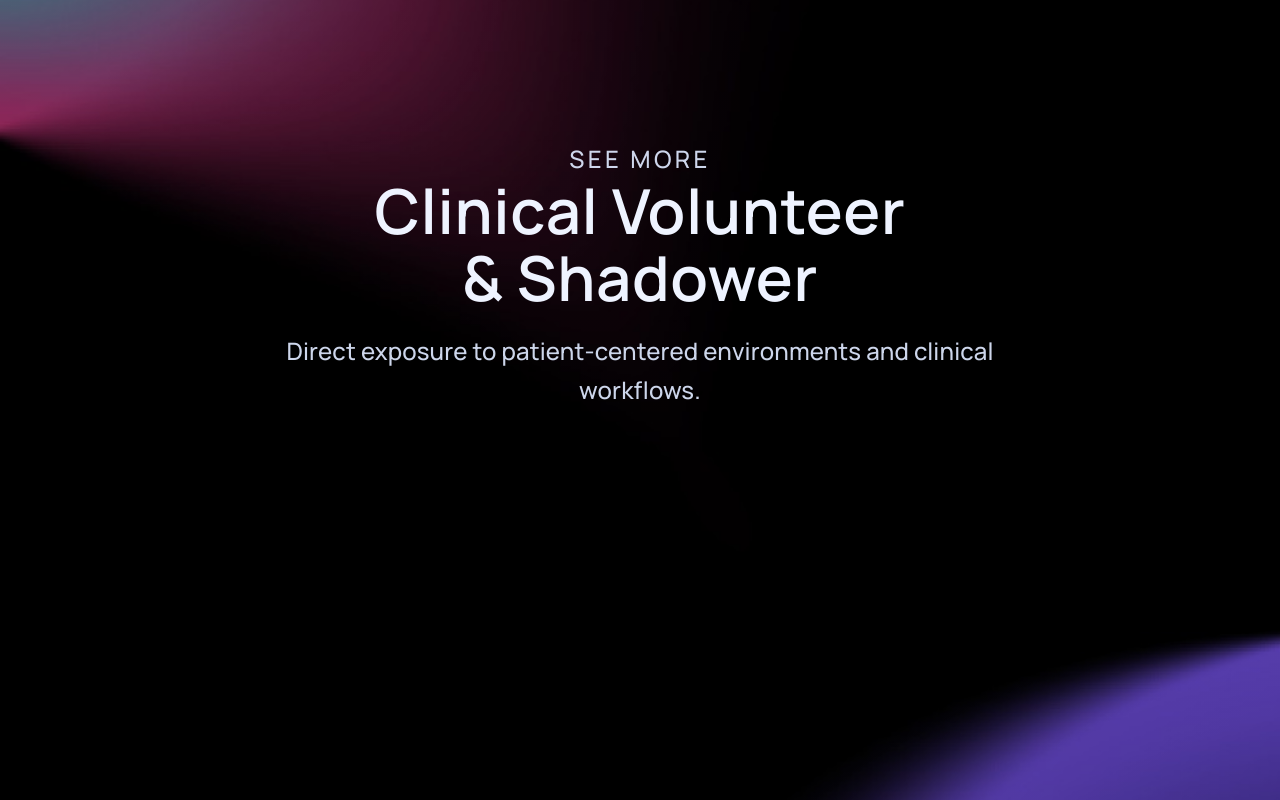
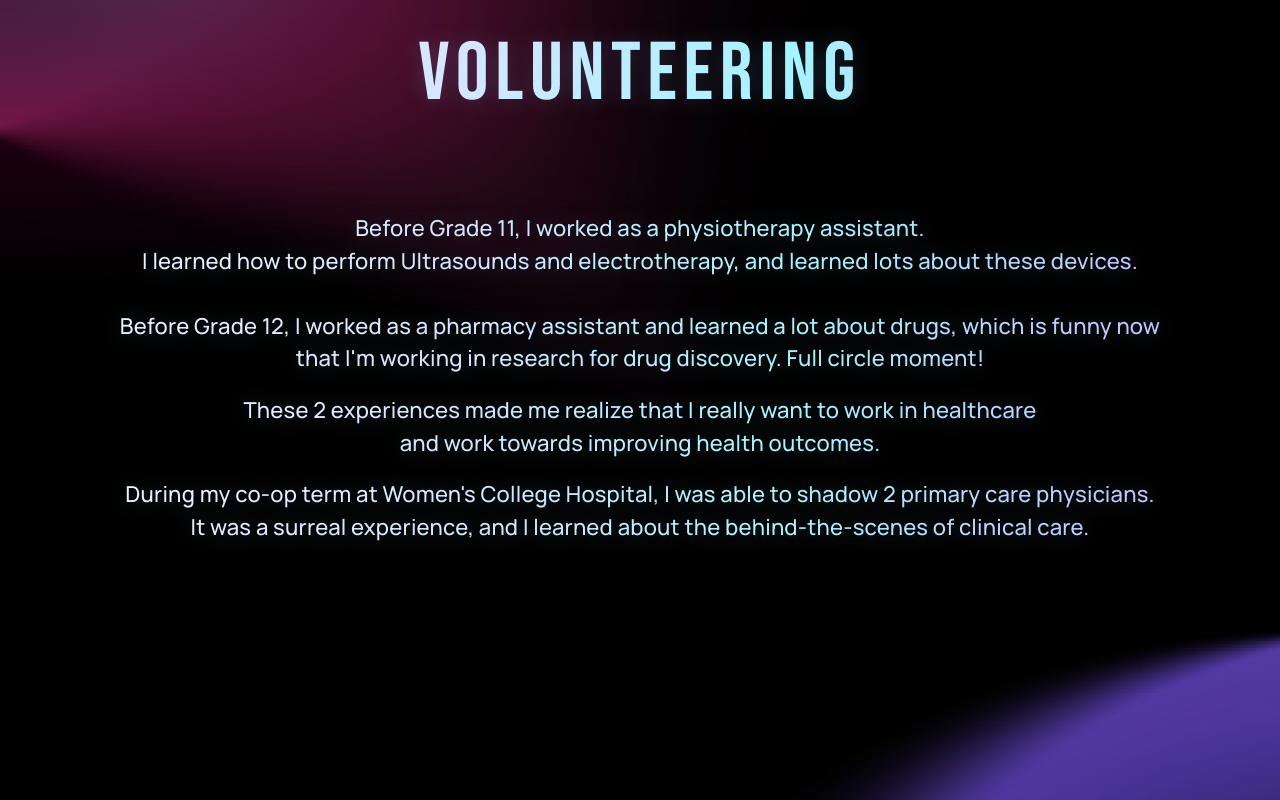
Before and after one commit to asrfz/Personal-Website, a React (Vite) app: page / in a window 1280 px wide. Both pictures are taken after a click on the element 1114 px from the left and 627 px from the top of the page. Shown: the part 797-1597 px from the top of the page. Built offline with nearby package versions, Linux system fonts and the light colour scheme; grey boxes are pictures that could not be loaded.

Commit message:
volunteer

```diff
--- a/src/App.css
+++ b/src/App.css
@@ -904,6 +904,73 @@ body {
   border-radius: 16px;
 }
 
+.details-section--volunteering .details-section__inner {
+  max-width: min(1720px, 96vw);
+}
+
+.details-section--volunteering {
+  min-height: 100vh;
+  /* Same vertical band as Hackathons / SickKids / Polyglot */
+  padding: 34px 28px 56px;
+}
+
+/* Extra top-left magenta glow (reference slide) — layers over default details overlay */
+.details-section--volunteering::after {
+  background:
+    radial-gradient(ellipse 95% 70% at 0% 0%, rgba(74, 0, 42, 0.72) 0%, transparent 52%),
+    linear-gradient(180deg, rgba(0, 0, 0, 0.12) 36%, rgba(0, 0, 0, 0.22) 100%);
+}
+
+.volunteering-panel {
+  max-width: min(1680px, 94vw);
+  margin: 0 auto;
+  text-align: center;
+  display: flex;
+  flex-direction: column;
+  align-items: center;
+}
+
+.volunteering-panel h2.volunteering-panel__title {
+  margin: 0 0 8px;
+  width: 100%;
+  font-family: "Bebas Neue", Impact, system-ui, sans-serif;
+  text-transform: uppercase;
+  letter-spacing: 0.08em;
+  letter-spacing: 8%;
+  font-weight: 400;
+  font-size: clamp(58px, 6.4vw, 82px);
+  line-height: 1;
+  text-wrap: wrap;
+}
+
+.volunteering-panel__copy {
+  width: 100%;
+  max-width: min(1580px, 100%);
+  margin: clamp(56px, 11vh, 120px) auto 0;
+  padding-bottom: 8px;
+  display: flex;
+  flex-direction: column;
+  justify-content: flex-start;
+}
+
+/* Same body stack as SickKids / Hackathons / Polyglot — gradient applied in shared rule below */
+.volunteering-panel p.volunteering-panel__stanza {
+  margin: 0;
+  width: 100%;
+  max-width: none;
+  font-family: Manrope, Inter, system-ui, sans-serif;
+  font-weight: 500;
+  letter-spacing: 0.01em;
+  font-size: clamp(18px, 1.72vw, 28px);
+  line-height: 1.48;
+  text-align: center;
+  white-space: pre-line;
+}
+
+.volunteering-panel p.volunteering-panel__stanza + p.volunteering-panel__stanza {
+  margin-top: clamp(18px, 2.4vh, 28px);
+}
+
 .sickkids-panel {
   max-width: min(1680px, 94vw);
   margin: 0 auto;
@@ -1118,7 +1185,9 @@ body {
 .hackathons-panel h2.hackathons-panel__title,
 .hackathons-panel p.hackathons-panel__line,
 .polyglot-panel h2.polyglot-panel__title,
-.polyglot-panel p.polyglot-panel__line {
+.polyglot-panel p.polyglot-panel__line,
+.volunteering-panel h2.volunteering-panel__title,
+.volunteering-panel p.volunteering-panel__stanza {
   background: linear-gradient(
     102deg,
     #eef3ff 0%,
--- a/src/App.jsx
+++ b/src/App.jsx
@@ -153,6 +153,7 @@ export default function App() {
   const isHackathonsDetail = selectedDetailKey === "cxc";
   const isInternshipDetail = selectedDetailKey === "wsp" || selectedDetailKey === "womens";
   const isPolyglotDetail = selectedDetailKey === "greece";
+  const isVolunteeringDetail = selectedDetailKey === "physio";
   /** Line breaks match reference layout */
   const wspInternshipLines = [
     "Before entering university, I spent my last summer break working as an intern at WSP.",
@@ -204,6 +205,18 @@ export default function App() {
     "The best practice is speaking. If you have nobody to practice with...talk to yourself!",
     "Travel to the countries where you can fully immerse yourself in the language you're learning.",
     "That last tip helped me a lot. I love travelling. Here's a map of the 19 countries (and US states) I've been to:",
+  ];
+  /** Line breaks match reference slide (three stanzas, eight visual lines). */
+  const volunteeringStanzas = [
+    `Before Grade 11, I worked as a physiotherapy assistant.
+I learned how to perform Ultrasounds and electrotherapy, and learned lots about these devices.
+
+Before Grade 12, I worked as a pharmacy assistant and learned a lot about drugs, which is funny now
+that I'm working in research for drug discovery. Full circle moment!`,
+    `These 2 experiences made me realize that I really want to work in healthcare
+and work towards improving health outcomes.`,
+    `During my co-op term at Women's College Hospital, I was able to shadow 2 primary care physicians.
+It was a surreal experience, and I learned about the behind-the-scenes of clinical care.`,
   ];
   const sickkidsTools = [
     "Python",
@@ -521,7 +534,7 @@ export default function App() {
       </div>
       <section
         ref={detailsSectionRef}
-        className={`details-section${isWaterlooDetail ? " details-section--waterloo" : ""}${isSickkidsDetail ? " details-section--sickkids" : ""}${isHackathonsDetail ? " details-section--hackathons" : ""}${isInternshipDetail ? " details-section--internship" : ""}${isPolyglotDetail ? " details-section--polyglot" : ""}`}
+        className={`details-section${isWaterlooDetail ? " details-section--waterloo" : ""}${isSickkidsDetail ? " details-section--sickkids" : ""}${isHackathonsDetail ? " details-section--hackathons" : ""}${isInternshipDetail ? " details-section--internship" : ""}${isPolyglotDetail ? " details-section--polyglot" : ""}${isVolunteeringDetail ? " details-section--volunteering" : ""}`}
         style={{ "--details-bg": `url(${img.gradient})` }}
         onWheel={onDetailsWheel}
       >
@@ -646,6 +659,17 @@ export default function App() {
                 <img src={img.polyglotMap} alt="World map highlighting countries and US states visited" />
               </figure>
             </div>
+          ) : isVolunteeringDetail ? (
+            <div className="volunteering-panel" aria-label="Volunteering">
+              <h2 className="volunteering-panel__title">VOLUNTEERING</h2>
+              <div className="volunteering-panel__copy" aria-label="Volunteering summary">
+                {volunteeringStanzas.map((stanza, i) => (
+                  <p key={`volunteering-stanza-${i}`} className="volunteering-panel__stanza">
+                    {stanza}
+                  </p>
+                ))}
+              </div>
+            </div>
           ) : (
             <>
               <p className="details-section__kicker">See More</p>
```
